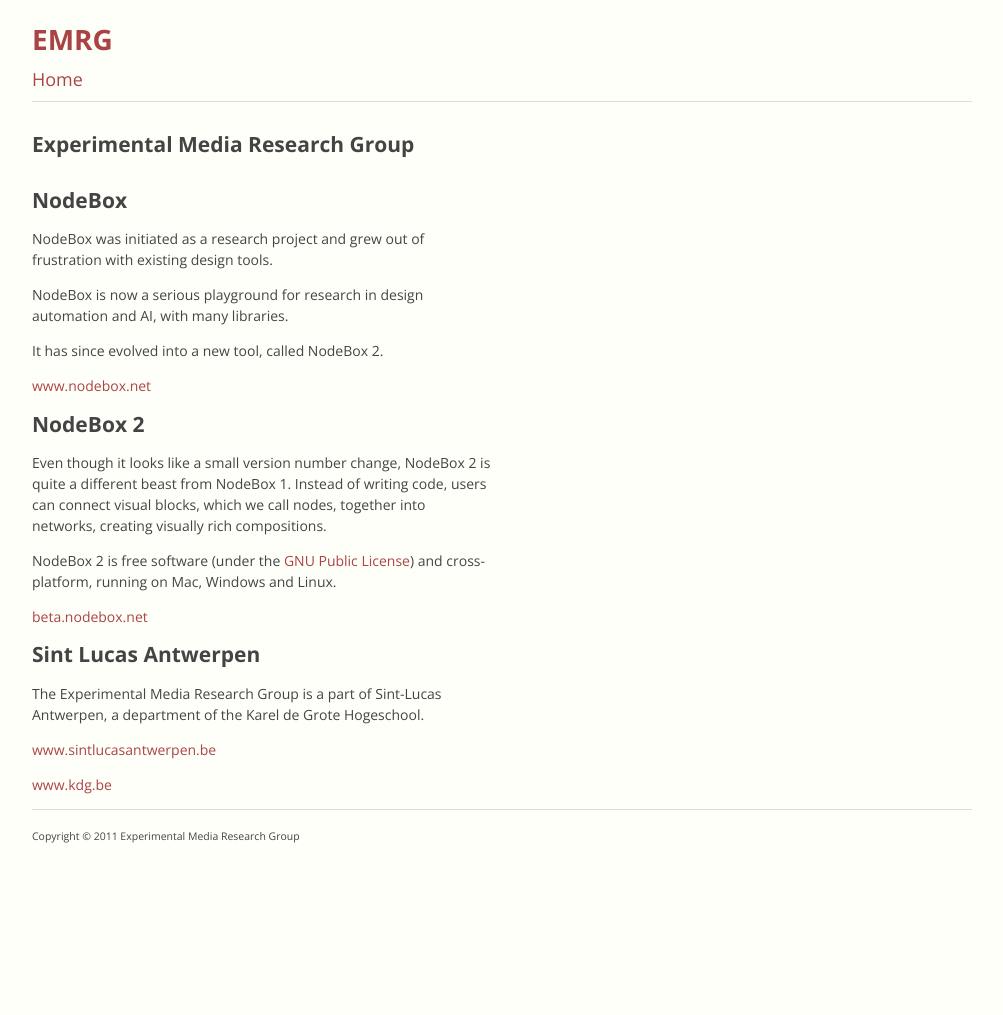
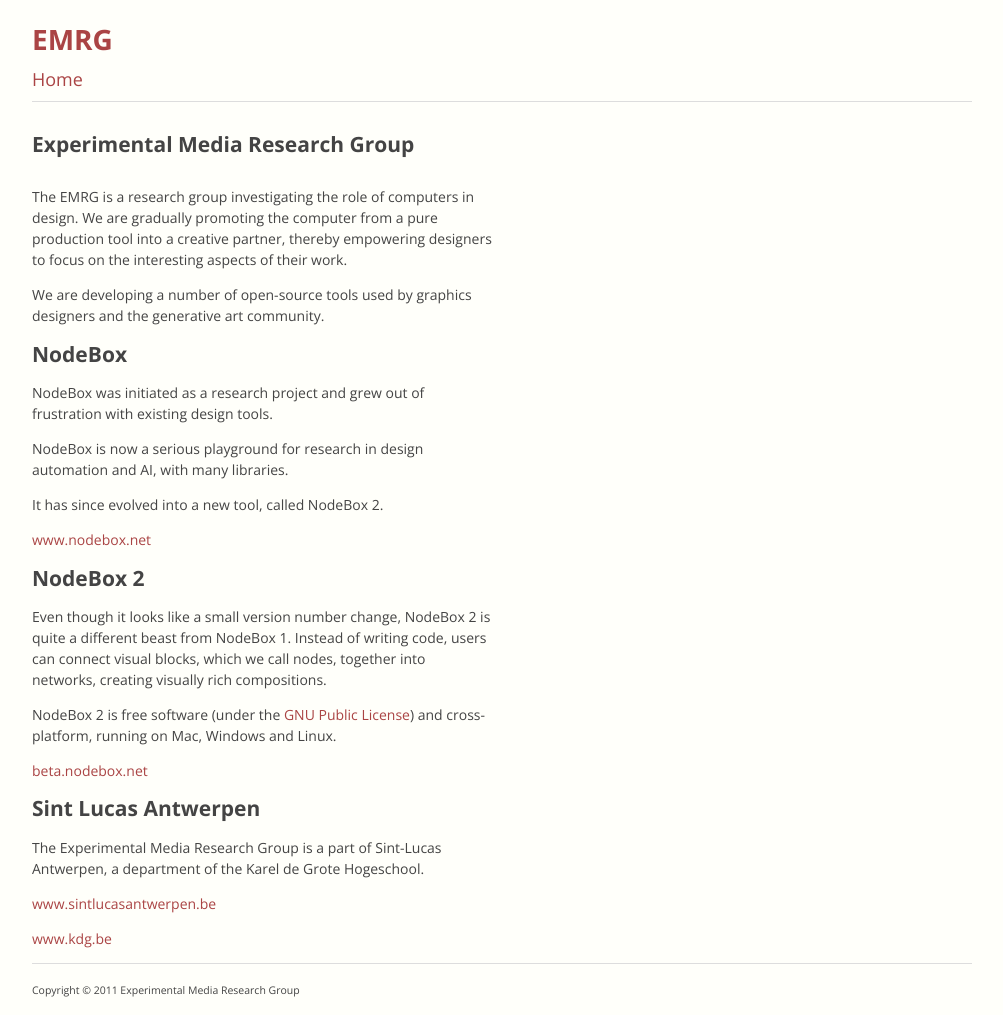
Before and after one commit to nodebox/emrg.be, a Jekyll site: the page built from index.html, in a window 1280 px wide. Shown: the whole page, without its empty margins (138-1141 px from the left). Built offline with Jekyll 4.4.1, drawn with Linux system fonts in a browser that asks for light colours; nearby versions of some CDN libraries; before the commit the page ends 900 px from its top, so only the background shows below that.

Commit message:
Added an introduction.

```diff
--- a/index.html
+++ b/index.html
@@ -3,6 +3,10 @@
 title: Experimental Media Research Group
 ---
 <div class="eight columns">
+
+  <p>The EMRG is a research group investigating the role of computers in design. We are gradually promoting the computer from a pure production tool into a creative partner, thereby empowering designers to focus on the interesting aspects of their work.</p>
+  <p>We are developing a number of open-source tools used by graphics designers and the generative art community.</p>
+
   <h2>NodeBox</h2>
 
   <p>NodeBox was initiated as a research project and grew out of frustration with existing design tools.</p>
@@ -17,6 +21,7 @@
   <p><a href="http://beta.nodebox.net/">beta.nodebox.net</a></p>
 
   <h2>Sint Lucas Antwerpen</h2>
+
   <p>The Experimental Media Research Group is a part of Sint-Lucas Antwerpen, a department of the Karel de Grote Hogeschool.</p>
   <p><a href="http://www.sintlucasantwerpen.be/">www.sintlucasantwerpen.be</a></p>
   <p><a href="http://www.kdg.be/">www.kdg.be</a></p>
```
